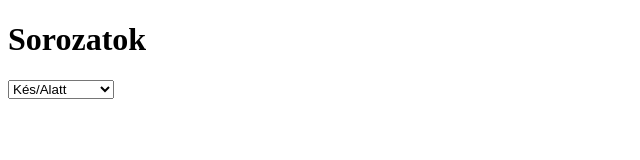
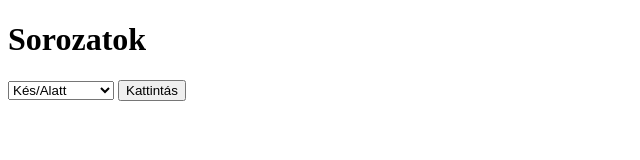
Before and after one commit to 17Balazs17/csapatmunka, a plain HTML site: page sorozat.html in a window 1280 px wide. Shown: the whole page, without its empty margins (0-640 px from the left). Drawn offline with Linux system fonts and the light colour scheme.

Commit message:
tközés

```diff
--- a/sorozat.html
+++ b/sorozat.html
@@ -8,18 +8,18 @@
 <body>
 
 <h1>Sorozatok</h1>
-<select name="" id="">
+  <form onsubmit="adatKezeles(event)">
+        <select name="" id="lenyilo">
             <option value="Kés/Alatt">Kés/Alatt</option>
             <option value="The Boys">The Boys</option>
             <option value="Breaking Bad">Braking Bad</option>
             <option value="Banshee">Banshee</option>
             <option value="The Sopranos">The Sopranos</option>
             <option value="Dexter">Dexter</option>
-
-
         </select>
-
-
+    <input type="submit" value="Kattintás">
+</form>
+<div id="kimenet"></div>
 
 
 
--- a/sorozat.js
+++ b/sorozat.js
@@ -0,0 +1,6 @@
+
+function adatKezeles(event){
+    event.preventDefault()
+    let lenyilo=document.getElementById("lenyilo").value
+    document.getElementById("kimenet").innerHTML=`A kiválasztott elem: ${lenyilo}`
+}
```
Also changed, not shown: index.html (+6 -1 lines). Lines whose indentation alone changed are shown as unchanged.
